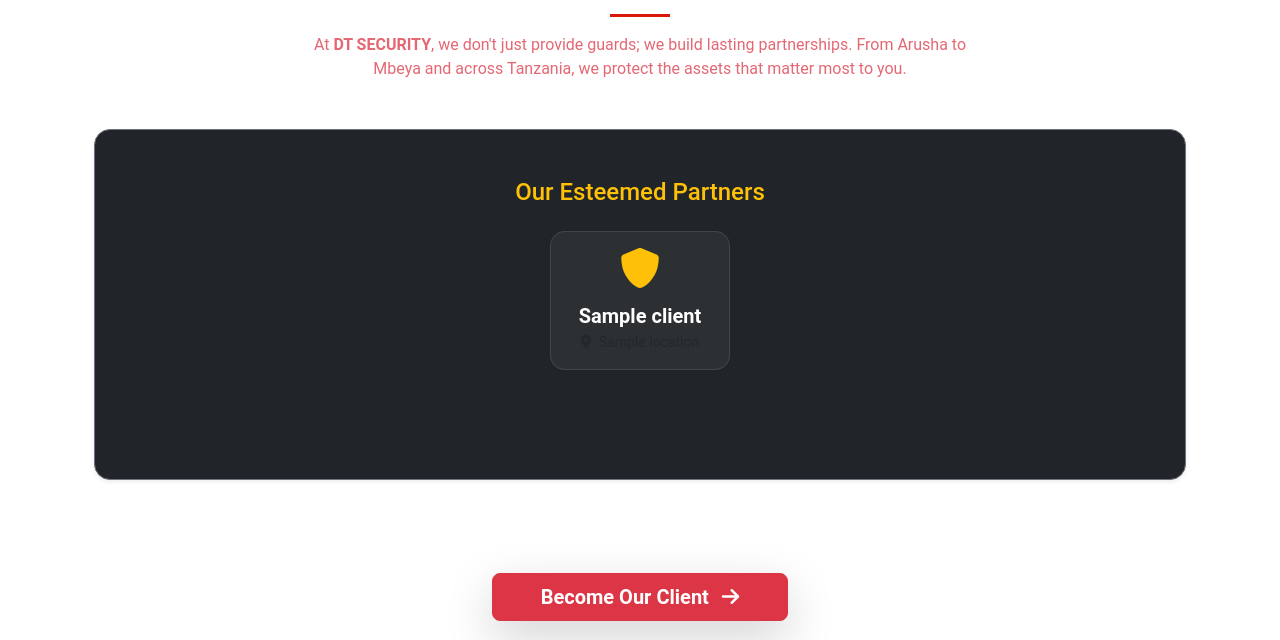
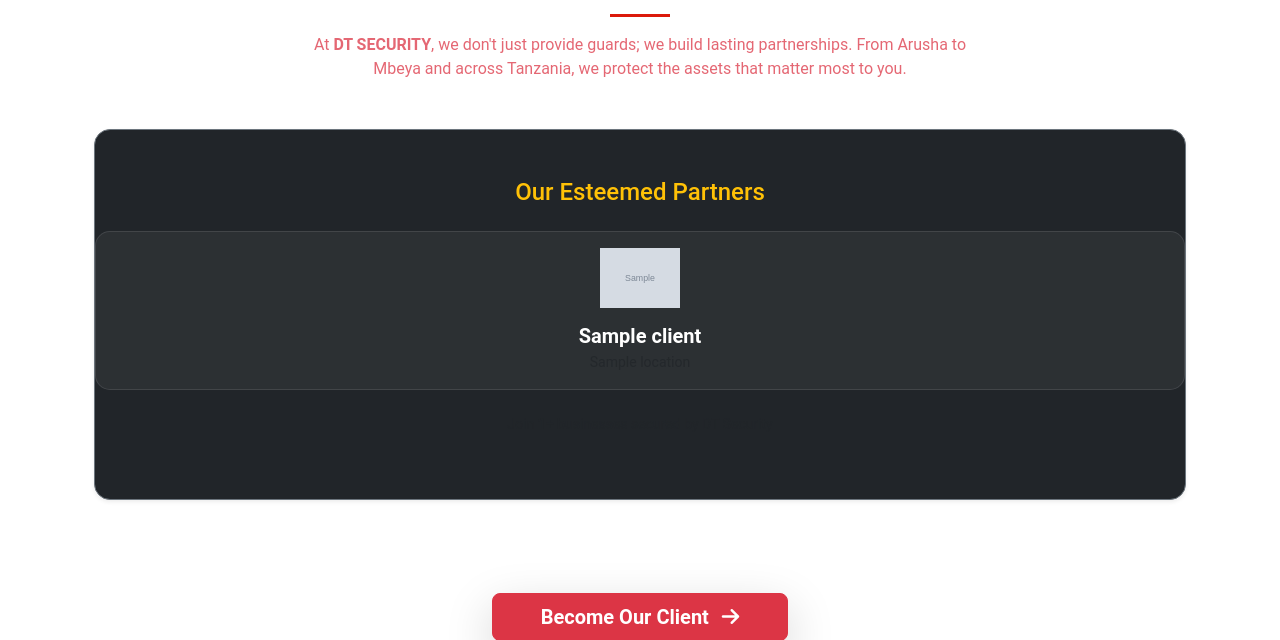
Before and after one commit to Mswati-tz/DT-SECURITY, a Django app: template DT1/templates/our_clients.html in a window 1280 px wide. Shown: the part 650-1290 px from the top of the page. Run offline with Django 4.2, Linux system fonts and the light colour scheme; the template is opened without the code that fills it: most values are stand-ins (such as "Sample title", 1, 10 or a date in 2020); grey boxes marked "Sample" are stand-in pictures.

Commit message:
Update our_clients.html

```diff
--- a/DT1/templates/our_clients.html
+++ b/DT1/templates/our_clients.html
@@ -46,19 +46,15 @@
     <div class="mt-5 py-5 text-center bg-dark rounded-4 shadow-sm border border-secondary">
         <h4 class="text-warning mb-4">Our Esteemed Partners</h4>
 
-        <div class="d-flex flex-wrap justify-content-center align-items-center gap-5">
-
-            {% for client in clients %}
-                <div class="text-center p-3 industry-card" style="min-width: 180px;">
-                    <i class="fas fa-shield-alt text-warning mb-3" style="font-size: 2.5rem;"></i>
-                    <h5 class="text-white fw-bold mb-1">{{ client.site_name }}</h5>
-                    <p class="text-muted small mb-0"><i class="fas fa-map-marker-alt me-1"></i> {{ client.location }}</p>
-                </div>
-            {% empty %}
-                <p class="text-muted italic">Bado hakuna wateja waliosajiliwa kwenye mfumo wetu.</p>
-            {% endfor %}
-
-        </div>
+       <div class="text-center p-3 industry-card" style="min-width: 180px;">
+    {% if client.logo %}
+        <img src="{{ client.logo.url }}" alt="{{ client.site_name }}" class="img-fluid mb-3" style="height: 60px; object-fit: contain;">
+    {% else %}
+        <i class="fas fa-shield-alt text-warning mb-3" style="font-size: 2.5rem;"></i>
+    {% endif %}
+    <h5 class="text-white fw-bold mb-1">{{ client.site_name }}</h5>
+    <p class="text-muted small mb-0">{{ client.location }}</p>
+</div>
 
         <p class="text-muted mt-4 small">Join <strong>{{ clients.count }}</strong>+ businesses secured by DT Security</p>
     </div>
```
